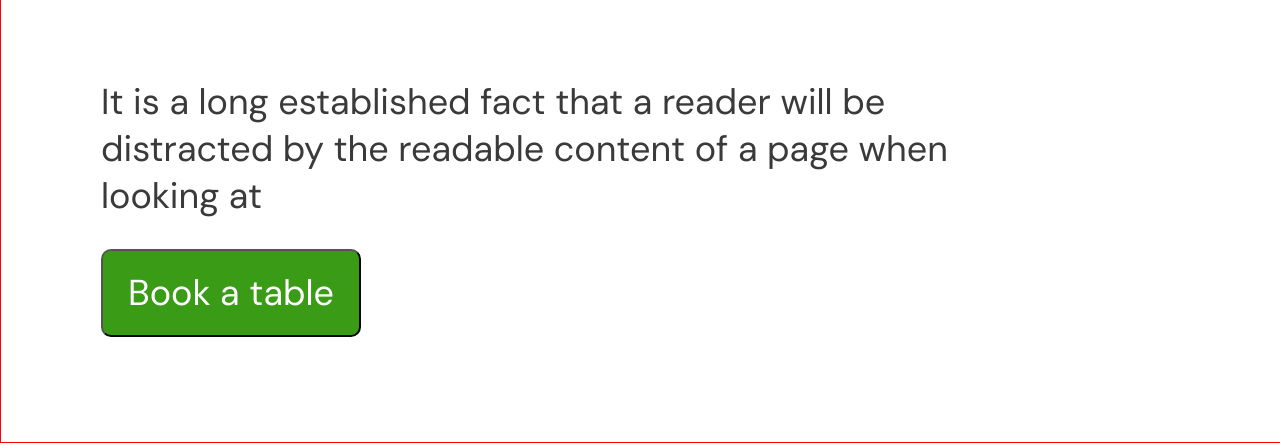
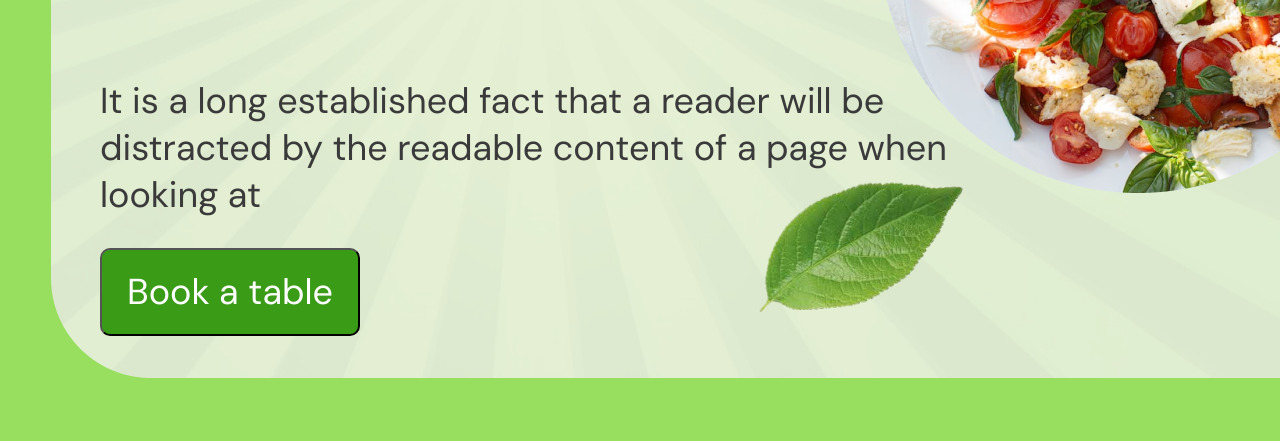
Before and after one commit to yanakin394/grid-w-6-foodday, a plain HTML site: page index.html in a window 1280 px wide. Shown: the part 650-1093 px from the top of the page. Drawn offline with Linux system fonts and the light colour scheme.

Commit message:
styles committed

```diff
--- a/styles/styles.css
+++ b/styles/styles.css
@@ -1,5 +1,5 @@
 body {
-    background-image: url(/week6/foodday/assets/images/background.png);
+    background-image: url(/assets/images/background.png);
     background-repeat: no-repeat;
 
 }
@@ -7,7 +7,6 @@ body {
 .grid {
     width: 1603px;
     height: 1091px;
-    border: 1px solid red;
     display: grid;
     grid-template-columns: 1fr 1fr 1fr 1fr;
     grid-template-rows: 1fr 1fr 1fr 1fr;
```
